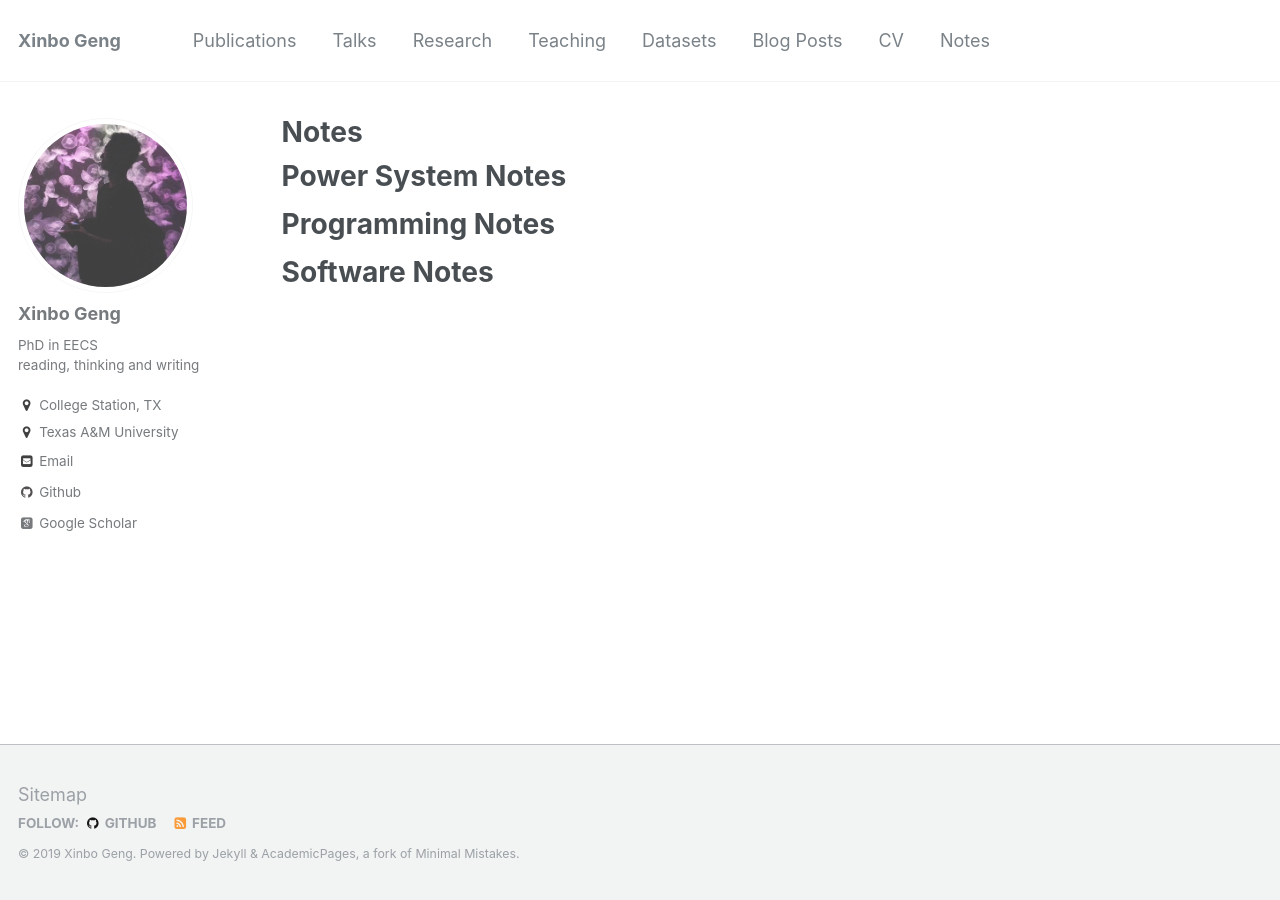
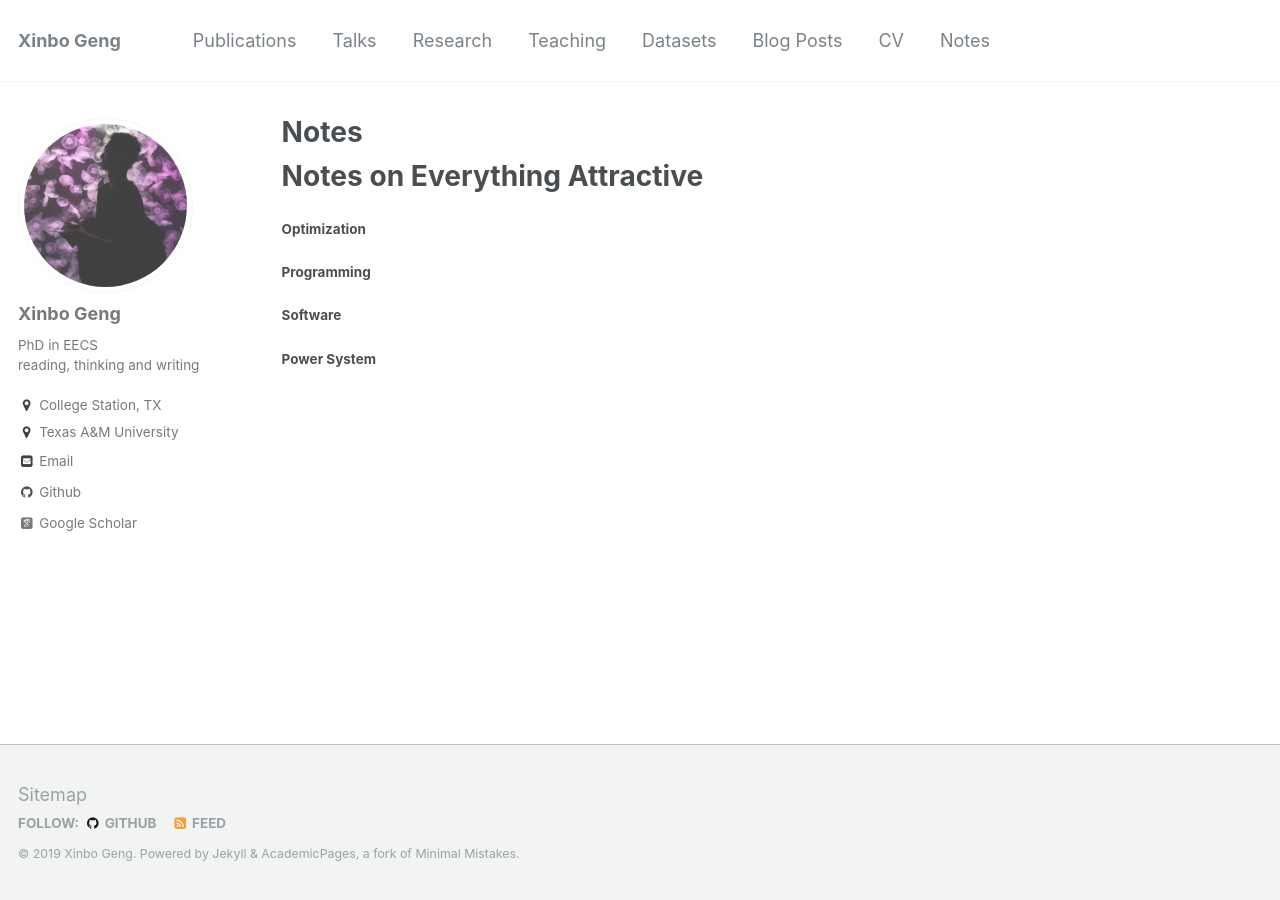
Before and after one commit to xb00dx/xb00dx.github.io, a Jekyll site: the page built from _pages/notes.md, in a window 1280 px wide. Built offline with Jekyll 4.4.1, drawn with Linux system fonts in a browser that asks for light colours; some web fonts are replaced.

Commit message:
no message

```diff
--- a/_pages/notes.md
+++ b/_pages/notes.md
@@ -7,17 +7,13 @@ author_profile: true
 
 {% include base_path %}
 
-Power System Notes
+Notes on Everything Attractive
 ======
 
-{% for post in site.datasets %}
-  {% include archive-single.html %}
-{% endfor %}
+##### [Optimization](google.com)
 
+##### Programming
 
-Programming Notes
-======
+##### Software
 
-
-Software Notes
-======
+##### Power System
```
